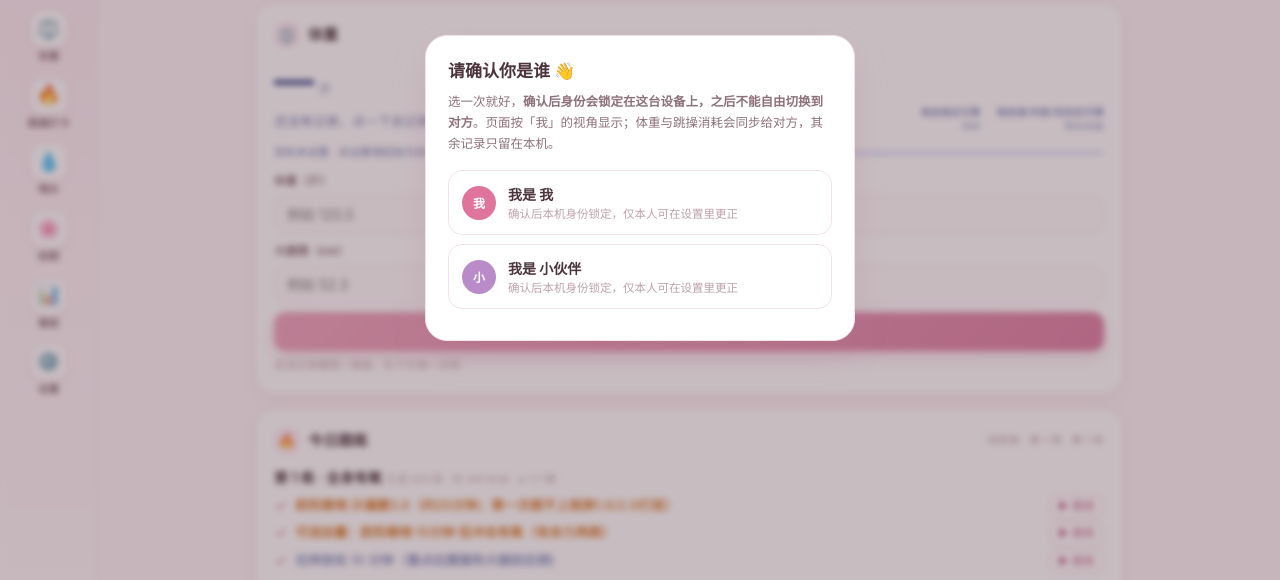
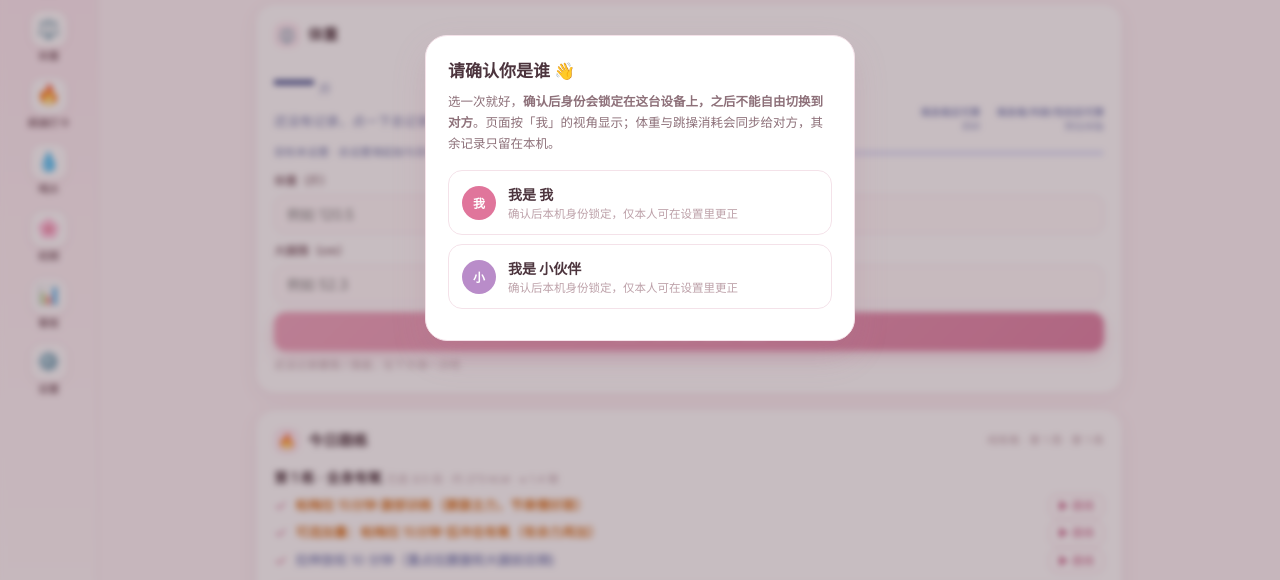
Before and after one commit to cnki-something/fitdesk, a plain HTML site: page index.html in a window 1280 px wide. Shown: the part 212-792 px from the top of the page. Drawn offline with Linux system fonts and the light colour scheme.

Commit message:
Swap dance-style Ouyang Chunxiao cardio for Pamela courses

```diff
--- a/index.html
+++ b/index.html
@@ -2041,8 +2041,8 @@ const PLAN_BILI=kw=>'https://search.bilibili.com/all?keyword='+encodeURIComponen
 const PLAN_PHASES=[
  {name:'第 1 阶段：纯有氧',short:'纯有氧',desc:'目标：让心肺和关节适应跳操强度。强度不够就少休息，太累就拆成两段做。休息的 2 天自己定。',sessions:[
   {tag:'全身有氧',mins:35,met:6.5,lines:[
-   {k:'aero',text:'欧阳春晓 沙漏腰3.0（约25分钟；第一次跟不上就换1.0/2.0打底）',kw:'欧阳春晓 沙漏腰3.0'},
-   {k:'opt',text:'可选加量：欧阳春晓 15分钟 低冲击有氧（有余力再跳）',kw:'欧阳春晓 15分钟 低冲击有氧'},
+   {k:'aero',text:'帕梅拉 15分钟 腹部训练（腰腹主力，节奏慢好跟）',kw:'帕梅拉 15分钟 腹部训练'},
+   {k:'opt',text:'可选加量：帕梅拉 15分钟 低冲击有氧（有余力再加）',kw:'帕梅拉 15分钟 低冲击有氧'},
    {k:'stretch',text:'拉伸放松 10 分钟（重点拉腰腹和大腿前后侧)',kw:'帕梅拉 拉伸放松'}]},
   {tag:'全身有氧',mins:40,met:7,lines:[
    {k:'aero',text:'帕梅拉三部曲 30分钟：内啡肽有氧 → 最佳HIIT → 站立腹部HIIT（第一次可只跟前两个）',kw:'帕梅拉 三部曲 内啡肽 HIIT'},
@@ -2052,7 +2052,7 @@ const PLAN_PHASES=[
    {k:'aero',text:'帕梅拉 12分钟 全身燃脂',kw:'帕梅拉 12分钟 全身燃脂'},
    {k:'stretch',text:'拉伸放松 8 分钟',kw:'帕梅拉 拉伸放松'}]},
   {tag:'全身减脂',mins:35,met:6.5,lines:[
-   {k:'aero',text:'欧阳春晓 30分钟 全身减脂操',kw:'欧阳春晓 30分钟 全身减脂操'},
+   {k:'aero',text:'帕梅拉 30分钟 低冲击有氧',kw:'帕梅拉 30分钟 低冲击有氧'},
    {k:'stretch',text:'拉伸放松 5 分钟',kw:'帕梅拉 拉伸放松'}]},
   {tag:'全身HIIT',mins:35,met:7,lines:[
    {k:'aero',text:'帕梅拉三部曲 30分钟：内啡肽有氧 → 最佳HIIT → 站立腹部HIIT',kw:'帕梅拉 三部曲 内啡肽 HIIT'},
@@ -2062,17 +2062,18 @@ const PLAN_PHASES=[
   {tag:'腹部日',mins:48,met:6.5,lines:[
    {k:'warm',text:'热身 3 分钟'},
    {k:'aero',text:'有氧：帕梅拉 15分钟 有氧舞蹈',kw:'帕梅拉 15分钟 有氧舞蹈'},
-   {k:'ana',text:'无氧：欧阳春晓 沙漏腰3.0（约25分钟，腰腹塑形主力）',kw:'欧阳春晓 沙漏腰3.0'},
+   {k:'ana',text:'无氧：帕梅拉 15分钟 腹部训练',kw:'帕梅拉 15分钟 腹部训练'},
+   {k:'ana',text:'无氧：帕梅拉 10分钟 站立腹部',kw:'帕梅拉 10分钟 站立腹部'},
    {k:'stretch',text:'拉伸 5 分钟',kw:'帕梅拉 拉伸放松'}]},
   {tag:'全身日',mins:53,met:6.8,lines:[
    {k:'warm',text:'热身 3 分钟'},
    {k:'aero',text:'有氧：帕梅拉 20分钟 HIIT',kw:'帕梅拉 20分钟 HIIT'},
    {k:'ana',text:'无氧：帕梅拉 15分钟 全身塑形',kw:'帕梅拉 15分钟 全身塑形'},
-   {k:'ana',text:'无氧：欧阳春晓 10分钟 全身燃脂塑形',kw:'欧阳春晓 10分钟 全身燃脂塑形'},
+   {k:'ana',text:'无氧：帕梅拉 12分钟 全身燃脂',kw:'帕梅拉 12分钟 全身燃脂'},
    {k:'stretch',text:'拉伸 5 分钟',kw:'帕梅拉 拉伸放松'}]},
   {tag:'背部日',mins:48,met:6.5,lines:[
    {k:'warm',text:'热身 3 分钟'},
-   {k:'aero',text:'有氧：欧阳春晓 30分钟 全身减脂操',kw:'欧阳春晓 30分钟 全身减脂操'},
+   {k:'aero',text:'有氧：帕梅拉 30分钟 低冲击有氧',kw:'帕梅拉 30分钟 低冲击有氧'},
    {k:'ana',text:'无氧：欧阳春晓 少女背 10分钟',kw:'欧阳春晓 少女背'},
    {k:'stretch',text:'拉伸 5 分钟',kw:'帕梅拉 拉伸放松'}]},
   {tag:'全身日',mins:53,met:6.8,lines:[
@@ -2095,14 +2096,15 @@ const PLAN_PHASES=[
    {k:'stretch',text:'拉伸 8 分钟',kw:'帕梅拉 拉伸放松'}]},
   {tag:'核心+有氧日',mins:58,met:6.5,lines:[
    {k:'warm',text:'热身 5 分钟'},
-   {k:'ana',text:'力量：欧阳春晓 沙漏腰3.0（25分钟，腰腹塑形主力）',kw:'欧阳春晓 沙漏腰3.0'},
-   {k:'aero',text:'有氧：欧阳春晓 20分钟 燃脂操',kw:'欧阳春晓 20分钟 燃脂操'},
+   {k:'ana',text:'力量：帕梅拉 15分钟 腹部训练',kw:'帕梅拉 15分钟 腹部训练'},
+   {k:'ana',text:'力量：帕梅拉 10分钟 站立腹部',kw:'帕梅拉 10分钟 站立腹部'},
+   {k:'aero',text:'有氧：帕梅拉 20分钟 全身燃脂',kw:'帕梅拉 20分钟 全身燃脂'},
    {k:'stretch',text:'拉伸 8 分钟',kw:'帕梅拉 拉伸放松'}]},
   {tag:'背+手臂力量日',mins:60,met:6.3,lines:[
    {k:'warm',text:'热身 5 分钟'},
    {k:'ana',text:'力量：欧阳春晓 少女背 10分钟',kw:'欧阳春晓 少女背'},
    {k:'ana',text:'力量：帕梅拉 12分钟 哑铃手臂+肩背',kw:'帕梅拉 12分钟 哑铃 手臂 肩背'},
-   {k:'aero',text:'有氧：欧阳春晓 20分钟 全身减脂',kw:'欧阳春晓 20分钟 全身减脂'},
+   {k:'aero',text:'有氧：帕梅拉 15分钟 燃脂操',kw:'帕梅拉 15分钟 燃脂操'},
    {k:'stretch',text:'拉伸 8 分钟',kw:'帕梅拉 拉伸放松'}]},
   {tag:'全身力量日',mins:63,met:6.3,lines:[
    {k:'warm',text:'热身 5 分钟'},
```
